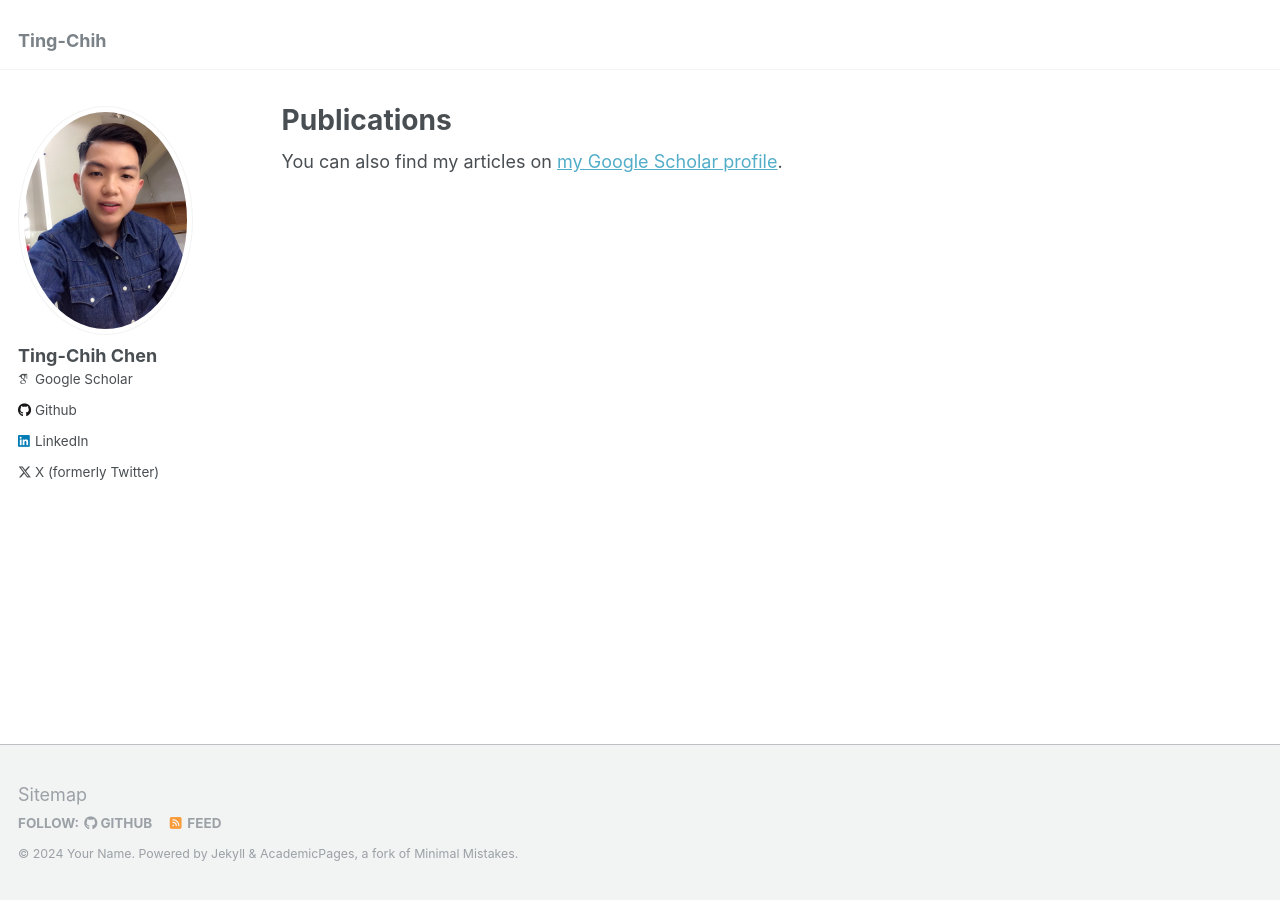
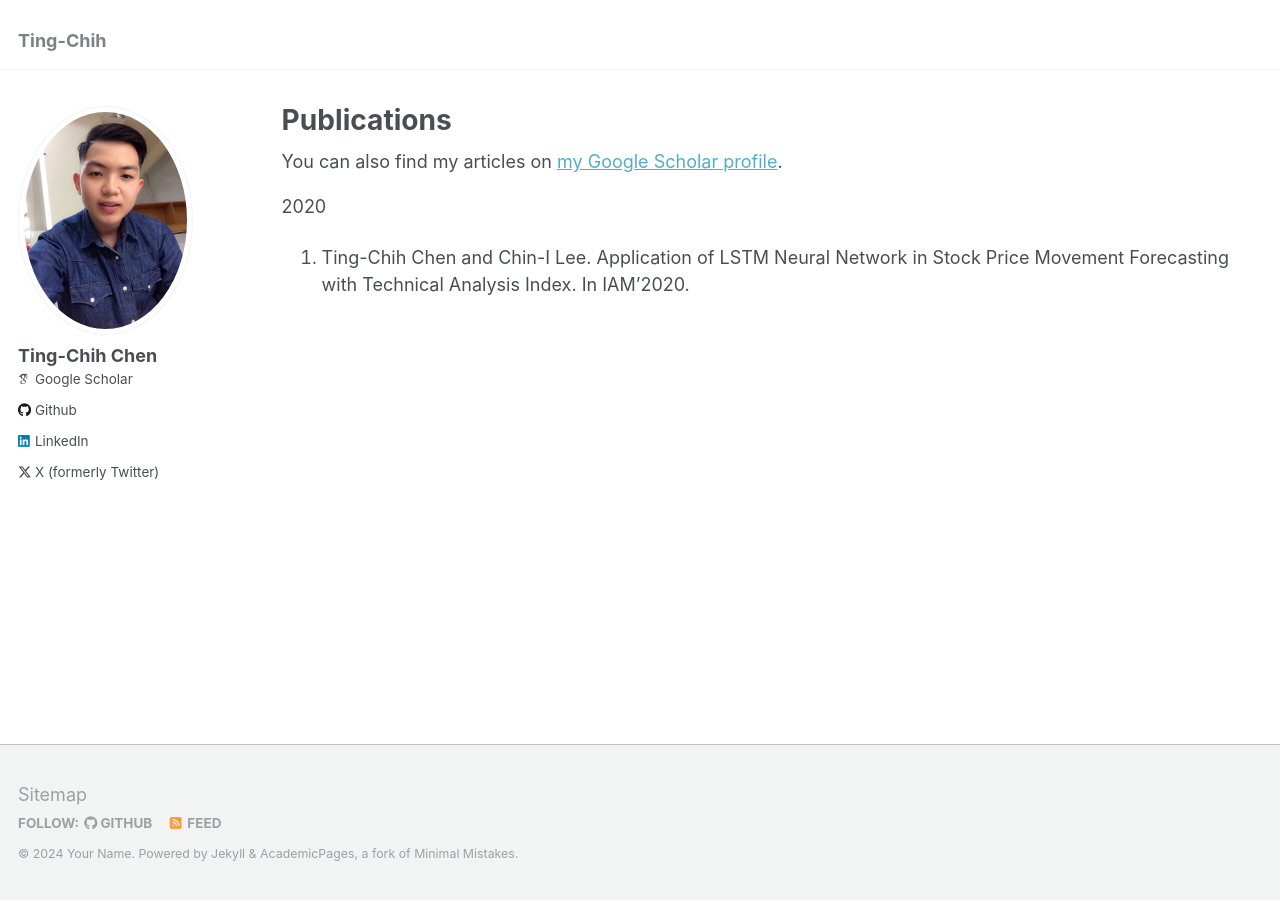
Before and after one commit to tingchihc/tingchihc.github.io, a Jekyll site: the page built from _pages/publications.md, in a window 1280 px wide. Built offline with Jekyll 4.4.1, drawn with Linux system fonts in a browser that asks for light colours; some web fonts are replaced.

Commit message:
Update publications.md

```diff
--- a/_pages/publications.md
+++ b/_pages/publications.md
@@ -8,3 +8,7 @@ author_profile: true
 {% if site.author.googlescholar %}
   <div class="wordwrap">You can also find my articles on <a href="{{site.author.googlescholar}}">my Google Scholar profile</a>.</div>
 {% endif %}
+
+2020
+
+1. Ting-Chih Chen and Chin-I Lee. Application of LSTM Neural Network in Stock Price Movement Forecasting with Technical Analysis Index. In IAM'2020.
```
